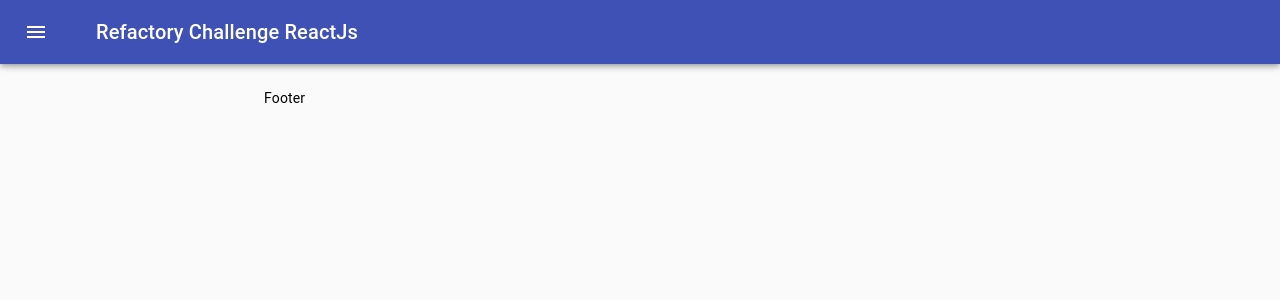
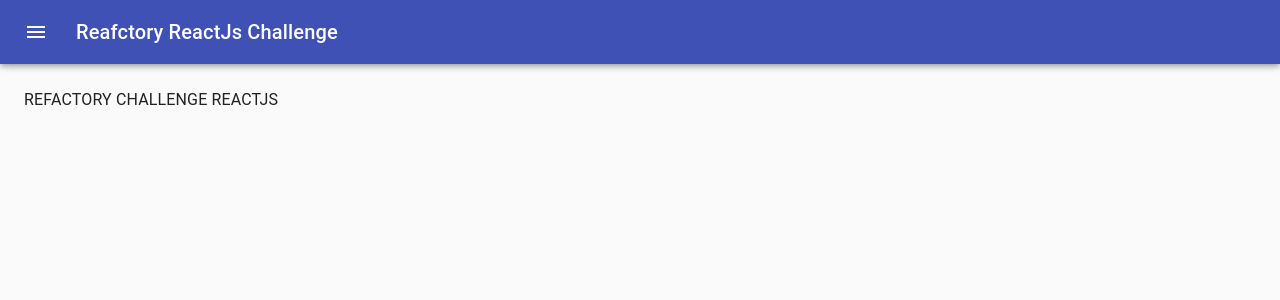
Before and after one commit to nawan44/refactory-challenge-reactjs, a React (Create React App) app: page / in a window 1280 px wide. Shown: the top 300 px of the page. Built offline with nearby package versions, Linux system fonts and the light colour scheme.

Commit message:
set menu

```diff
--- a/src/Component/Layout/index.jsx
+++ b/src/Component/Layout/index.jsx
@@ -1,94 +1,81 @@
+import React from 'react';
 import clsx from 'clsx';
-import {
-  AppBar,
-  CssBaseline,
-  Divider,
-  Drawer,
-  IconButton,
-  List,
-  ListItem,
-  ListItemIcon,
-  ListItemText,
-  Toolbar,
-  Typography,
-} from "@material-ui/core";
-import { makeStyles, useTheme } from "@material-ui/core/styles";
-import { ChevronLeft, ChevronRight, Home, Menu } from "@material-ui/icons";
-import React from "react";
-import { NavLink, useLocation } from "react-router-dom";
-import Footer from './Footer'
+import { makeStyles, useTheme } from '@material-ui/core/styles';
+import Drawer from '@material-ui/core/Drawer';
+import CssBaseline from '@material-ui/core/CssBaseline';
+import AppBar from '@material-ui/core/AppBar';
+import Toolbar from '@material-ui/core/Toolbar';
+import List from '@material-ui/core/List';
+import Typography from '@material-ui/core/Typography';
+import Divider from '@material-ui/core/Divider';
+import IconButton from '@material-ui/core/IconButton';
+
+import {Home, Person,  Assignment, ChevronLeft, ChevronRight, Menu} from '@material-ui/icons';
+
+import ListItem from '@material-ui/core/ListItem';
+import ListItemIcon from '@material-ui/core/ListItemIcon';
+import ListItemText from '@material-ui/core/ListItemText';
+
 const drawerWidth = 240;
-
-const dataMenu = [{ path: "/", text: "Home", icon: <Home /> }];
 
 const useStyles = makeStyles((theme) => ({
   root: {
-    display: "flex",
+    display: 'flex',
   },
   appBar: {
-    zIndex: theme.zIndex.drawer + 1,
-    transition: theme.transitions.create(["width", "margin"], {
+    transition: theme.transitions.create(['margin', 'width'], {
       easing: theme.transitions.easing.sharp,
       duration: theme.transitions.duration.leavingScreen,
     }),
   },
   appBarShift: {
+    width: `calc(100% - ${drawerWidth}px)`,
     marginLeft: drawerWidth,
-    width: `calc(100% - ${drawerWidth}px)`,
-    transition: theme.transitions.create(["width", "margin"], {
-      easing: theme.transitions.easing.sharp,
+    transition: theme.transitions.create(['margin', 'width'], {
+      easing: theme.transitions.easing.easeOut,
       duration: theme.transitions.duration.enteringScreen,
     }),
   },
   menuButton: {
-    marginRight: 36,
+    marginRight: theme.spacing(2),
   },
   hide: {
-    display: "none",
+    display: 'none',
   },
   drawer: {
     width: drawerWidth,
     flexShrink: 0,
-    whiteSpace: "nowrap",
   },
-  drawerOpen: {
+  drawerPaper: {
     width: drawerWidth,
-    transition: theme.transitions.create("width", {
-      easing: theme.transitions.easing.sharp,
-      duration: theme.transitions.duration.enteringScreen,
-    }),
   },
-  drawerClose: {
-    transition: theme.transitions.create("width", {
-      easing: theme.transitions.easing.sharp,
-      duration: theme.transitions.duration.leavingScreen,
-    }),
-    overflowX: "hidden",
-    width: theme.spacing(7) + 1,
-    [theme.breakpoints.up("sm")]: {
-      width: theme.spacing(9) + 1,
-    },
-  },
-  toolbar: {
-    display: "flex",
-    alignItems: "center",
-    justifyContent: "flex-end",
+  drawerHeader: {
+    display: 'flex',
+    alignItems: 'center',
     padding: theme.spacing(0, 1),
     // necessary for content to be below app bar
     ...theme.mixins.toolbar,
+    justifyContent: 'flex-end',
   },
   content: {
     flexGrow: 1,
     padding: theme.spacing(3),
+    transition: theme.transitions.create('margin', {
+      easing: theme.transitions.easing.sharp,
+      duration: theme.transitions.duration.leavingScreen,
+    }),
+    marginLeft: -drawerWidth,
   },
-  navlink: {
-    textDecoration: "none",
-    color: theme.palette.text.primary,
+  contentShift: {
+    transition: theme.transitions.create('margin', {
+      easing: theme.transitions.easing.easeOut,
+      duration: theme.transitions.duration.enteringScreen,
+    }),
+    marginLeft: 0,
   },
 }));
 
-function Layout(props) {
-  let location = useLocation();
+export default function PersistentDrawerLeft() {
   const classes = useStyles();
   const theme = useTheme();
   const [open, setOpen] = React.useState(false);
@@ -120,16 +107,15 @@ function Layout(props) {
           >
             <Menu />
           </IconButton>
-          <Typography className={classes.titleHead} variant="h6" noWrap>
-Refactory Challenge ReactJs         </Typography>
+          <Typography variant="h6" noWrap>
+Reafctory ReactJs Challenge          </Typography>
         </Toolbar>
       </AppBar>
-        <Drawer
+      <Drawer
         className={classes.drawer}
         variant="persistent"
         anchor="left"
         open={open}
-        onClick={handleDrawerClose}
         classes={{
           paper: classes.drawerPaper,
         }}
@@ -141,22 +127,34 @@ Refactory Challenge ReactJs         </Typography>
         </div>
         <Divider />
         <List>
-                    <ListItem>
-                      <ListItemIcon className={classes.icon}>
-                      </ListItemIcon>
-                      <ListItemText />
-                    </ListItem>
+          {['Home', 'User', 'Article',].map((text, index) => (
+            <ListItem button key={text}>
+              <ListItemIcon>{index % 3 === 0 ? <Home /> : <Person /> }</ListItemIcon>
+              <ListItemText primary={text} />
+            </ListItem>
+          ))}
         </List>
         <Divider />
+        {/* <List>
+          {['All mail', 'Trash', 'Spam'].map((text, index) => (
+            <ListItem button key={text}>
+              <ListItemIcon>{index % 2 === 0 ? <InboxIcon /> : <MailIcon />}</ListItemIcon>
+              <ListItemText primary={text} />
+            </ListItem>
+          ))}
+        </List> */}
       </Drawer>
-      <main className={classes.content}>
-        <div className={classes.toolbar} />
-        {props.children}
-        <Footer />
+      <main
+        className={clsx(classes.content, {
+          [classes.contentShift]: open,
+        })}
+      >
+        <div className={classes.drawerHeader} />
+        <Typography paragraph>
+          REFACTORY CHALLENGE REACTJS
+        </Typography>
 
       </main>
     </div>
   );
 }
-
-export default Layout;
```
Also changed, not shown: 1 other file (tests, documents, lock files or other folders).
